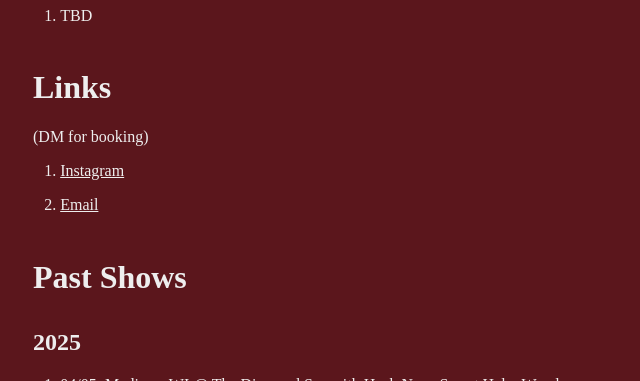
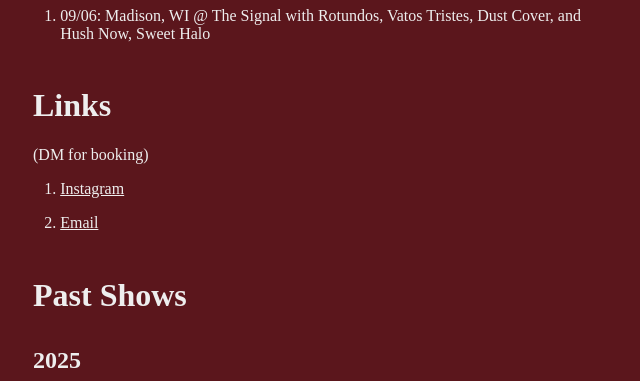
Before and after one commit to gallonofred/GallonOfRed.github.io, a plain HTML site: page index.html in a window 1280 px wide. Shown: the part 719-1100 px from the top of the page, without its empty margins (319-959 px from the left). Drawn offline with Linux system fonts and the light colour scheme.

Commit message:
Update 0819 index.html

```diff
--- a/index.html
+++ b/index.html
@@ -196,7 +196,7 @@
 </header>
 <h1 id="upcoming-shows">Upcoming Shows</h1>
 <ol>
-<li><p> TBD
+<li><p>09/06: Madison, WI @ The Signal with Rotundos, Vatos Tristes, Dust Cover, and Hush Now, Sweet Halo
 </p></li>
 </ol>
 <h1 id="links">Links</h1>
```
